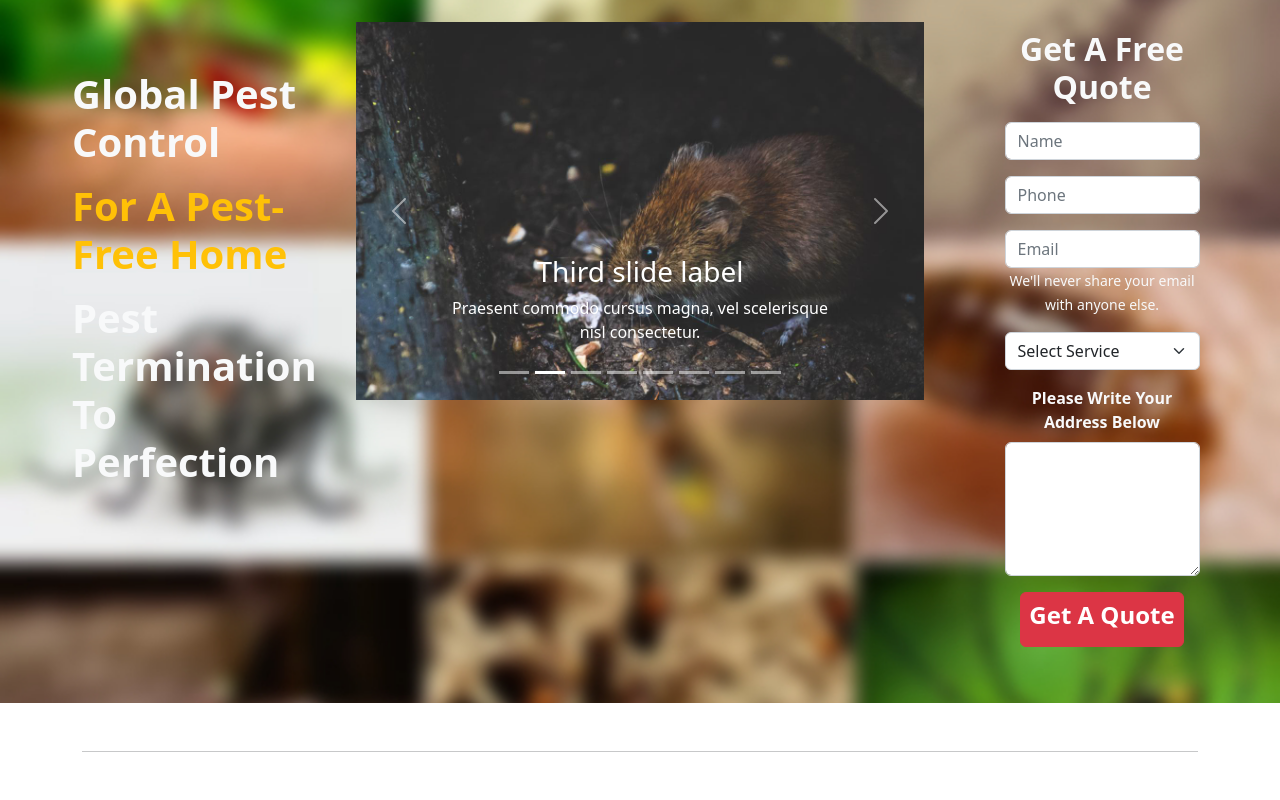
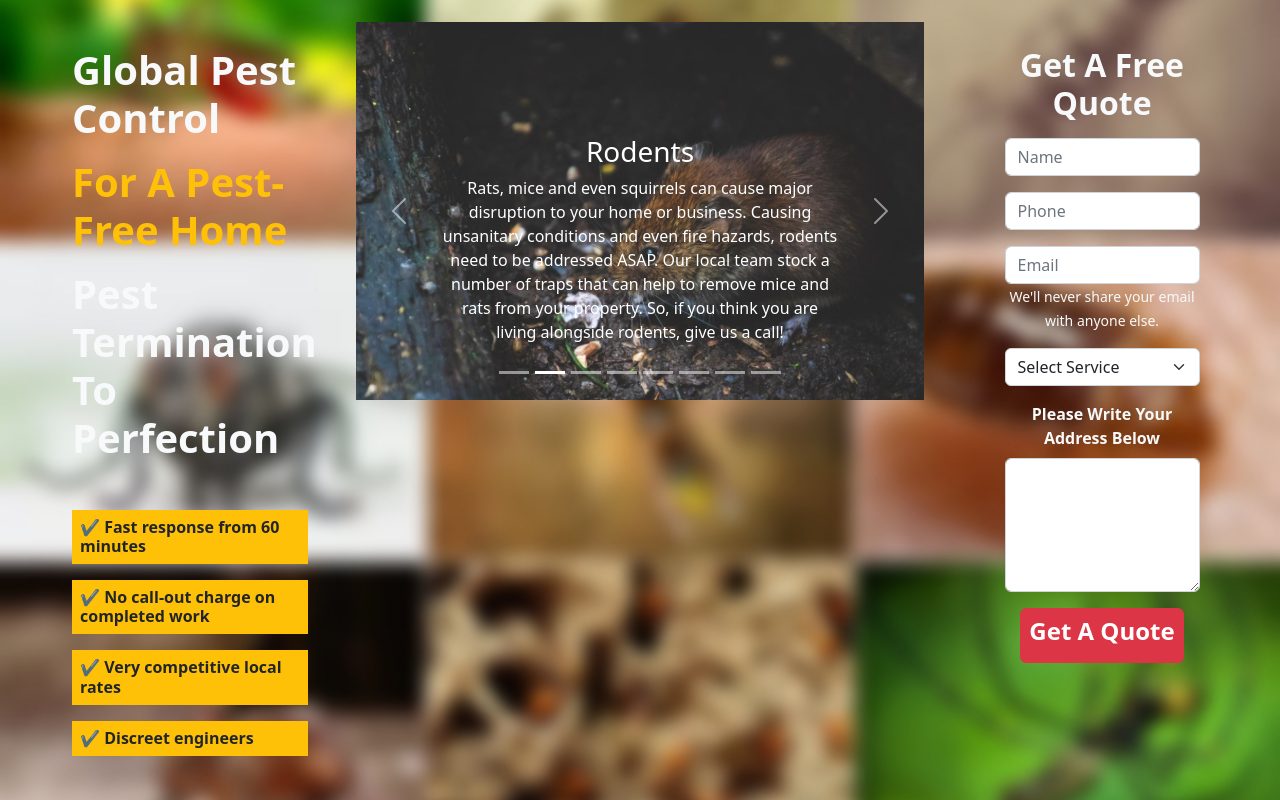
Before and after one commit to samimeadad/pest-control, a React (Create React App) app: page / in a window 1280 px wide. Shown: the part 500-1300 px from the top of the page. Built offline with nearby package versions, Linux system fonts and the light colour scheme.

Commit message:
home image slider updated

```diff
--- a/src/Components/Header/Header.js
+++ b/src/Components/Header/Header.js
@@ -9,10 +9,10 @@ import { Button, Container } from 'react-bootstrap';
 
 const Header = () => {
     return (
-        <header className='header overflow-hidden text-center'>
-            <div className='overflow-hidden text-center bg-light'>
-                <Container className='overflow-hidden text-center'>
-                    <Navbar collapseOnSelect expand="lg" bg="light" variant="light" className='text-center'>
+        <header className='header overflow-hidden text-center w-100'>
+            <div className='overflow-hidden text-center bg-light w-100'>
+                <Container className='overflow-hidden text-center w-100'>
+                    <Navbar collapseOnSelect expand="lg" bg="light" variant="light" className='text-center w-100'>
                         <Navbar.Toggle aria-controls="responsive-navbar-nav" className='ms-3' />
                         <Navbar.Collapse id="responsive-navbar-nav">
                             <Navbar.Brand className='d-flex align-items-center text-center'>
--- a/src/Components/Home/Home.js
+++ b/src/Components/Home/Home.js
@@ -5,7 +5,7 @@ import ImageSlider from './ImageSlider';
 
 const Home = () => {
     return (
-        <div>
+        <div className='w-100 overflow-hidden'>
             <ImageSlider />
             <HomeService />
             <ScrollToTop smooth />
--- a/src/Components/Home/ImageSlider.js
+++ b/src/Components/Home/ImageSlider.js
@@ -41,10 +41,16 @@ const ImageSlider = () => {
         <div className='w-100 overflow-hidden p-5' style={ { backgroundImage: `url(${ background })`, backgroundSize: "cover", overflow: 'hidden' } }>
             <Row className='overflow-hidden g-5'>
                 <Col xs={ 12 } sm={ 12 } md={ 3 } lg={ 3 }>
-                    <div className='text-center ms-4 mt-5'>
+                    <div className='text-center ms-4 mt-4'>
                         <h1 className='text-start text-light fw-bold fs-1 my-3'>Global Pest Control</h1>
                         <h1 className='text-start text-warning fw-bold fs-1 my-3'>For A Pest-Free Home</h1>
                         <h1 className='text-start text-light fw-bold fs-1 my-3'>Pest Termination To Perfection</h1>
+                    </div>
+                    <div className='text-center ms-4 mt-5'>
+                        <h6 className='text-start text-dark fw-bold my-3 p-2 bg-warning'>&#10004; Fast response from 60 minutes</h6>
+                        <h6 className='text-start text-dark fw-bold my-3 p-2 bg-warning'>&#10004; No call-out charge on completed work</h6>
+                        <h6 className='text-start text-dark fw-bold my-3 p-2 bg-warning'>&#10004; Very competitive local rates</h6>
+                        <h6 className='text-start text-dark fw-bold my-3 p-2 bg-warning'>&#10004; Discreet engineers</h6>
                     </div>
                 </Col>
                 <Col xs={ 12 } sm={ 12 } md={ 6 } lg={ 6 }>
@@ -56,8 +62,8 @@ const ImageSlider = () => {
                                 alt="Second slide"
                             />
                             <Carousel.Caption>
-                                <h3>Second slide label</h3>
-                                <p>Lorem ipsum dolor sit amet, consectetur adipiscing elit.</p>
+                                <h3>Flies</h3>
+                                <p>When an infestation of flies breaks out at your home, it is never a pleasant experience. From bites, to destroying your food and more, they need to be dealt with fast. ERG are on hand 7 days a week with a local pest controller on hand to apply the lasting treatment to your property!</p>
                             </Carousel.Caption>
                         </Carousel.Item>
                         <Carousel.Item>
@@ -67,9 +73,9 @@ const ImageSlider = () => {
                                 alt="Third slide"
                             />
                             <Carousel.Caption>
-                                <h3>Third slide label</h3>
+                                <h3>Rodents</h3>
                                 <p>
-                                    Praesent commodo cursus magna, vel scelerisque nisl consectetur.
+                                    Rats, mice and even squirrels can cause major disruption to your home or business. Causing unsanitary conditions and even fire hazards, rodents need to be addressed ASAP. Our local team stock a number of traps that can help to remove mice and rats from your property. So, if you think you are living alongside rodents, give us a call!
                                 </p>
                             </Carousel.Caption>
                         </Carousel.Item>
@@ -79,10 +85,10 @@ const ImageSlider = () => {
                                 src={ banner2 }
                                 alt="Fourth slide"
                             />
-                            <Carousel.Caption>
-                                <h3>Fourth slide label</h3>
+                            <Carousel.Caption className='text-dark'>
+                                <h3>Cockroaches</h3>
                                 <p>
-                                    Praesent commodo cursus magna, vel scelerisque nisl consectetur.
+                                    From eating your food to spreading disease, cockroaches are strongly linked to unsanitary connotations. This is not something you can just let slide on your property. Our pest control team can clear up the cockroach infestation efficiently, with no mess and no more hassle. Get your free quote from us today!
                                 </p>
                             </Carousel.Caption>
                         </Carousel.Item>
@@ -92,10 +98,10 @@ const ImageSlider = () => {
                                 src={ banner5 }
                                 alt="Fifth slide"
                             />
-                            <Carousel.Caption>
-                                <h3>Fifth slide label</h3>
+                            <Carousel.Caption className='text-dark'>
+                                <h3>Mosquitoes</h3>
                                 <p>
-                                    Praesent commodo cursus magna, vel scelerisque nisl consectetur.
+                                    Our targeted mosquito pest control service combines the most advanced technology and methods available to help take back your home.
                                 </p>
                             </Carousel.Caption>
                         </Carousel.Item>
@@ -106,9 +112,9 @@ const ImageSlider = () => {
                                 alt="Sixth slide"
                             />
                             <Carousel.Caption>
-                                <h3>Sixth slide label</h3>
+                                <h3>Wasps & Bees Nests</h3>
                                 <p>
-                                    Praesent commodo cursus magna, vel scelerisque nisl consectetur.
+                                    Wasps nests and bee hives cause a constant issue for homeowners during the long summer months. Our local team are adept at providing quick and effective treatment that eliminates these nests in a matter of hours. Our wasp removal and bee treatment ensures you are free from the risk of stings and able to enjoy your garden in peace once again!
                                 </p>
                             </Carousel.Caption>
                         </Carousel.Item>
@@ -119,9 +125,9 @@ const ImageSlider = () => {
                                 alt="Seventh slide"
                             />
                             <Carousel.Caption>
-                                <h3>Seventh slide label</h3>
+                                <h3>Fleas</h3>
                                 <p>
-                                    Praesent commodo cursus magna, vel scelerisque nisl consectetur.
+                                    Once a flea infestation appears on your property, it can be a nightmare to deal with. Your high street flea bombs and other treatments are rarely effective. The only true way to deal with a flea infestation is to call in the professionals. We eliminate the fleas themselves, and their eggs, putting a stop to your flea problem for good!
                                 </p>
                             </Carousel.Caption>
                         </Carousel.Item>
@@ -132,9 +138,9 @@ const ImageSlider = () => {
                                 alt="Eighth slide"
                             />
                             <Carousel.Caption>
-                                <h3>Eighth slide label</h3>
+                                <h3>Why Global Pest Control</h3>
                                 <p>
-                                    Praesent commodo cursus magna, vel scelerisque nisl consectetur.
+                                    Global Pest Control is part of the renowned services provider brand, which means that we apply the same customer-service practices, high-quality standards and company’s principles of our service delivery process. Through innovative technology, modern online solutions and an all-round satisfaction approach, we make sure that customers and pest technicians alike have a fantastic service experience as an end result.
                                 </p>
                             </Carousel.Caption>
                         </Carousel.Item>
@@ -145,16 +151,16 @@ const ImageSlider = () => {
                                 alt="Ninth slide"
                             />
                             <Carousel.Caption>
-                                <h3>Ninth slide label</h3>
+                                <h3>Our Soldiers</h3>
                                 <p>
-                                    Praesent commodo cursus magna, vel scelerisque nisl consectetur.
+                                    We work with experts, who operate under the Global Pest Control brand through our franchise business model. They have a solid background in the pest control field and are fully certified and insured, in order to provide a high-quality service. The exterminators are trained and equipped to inspect, treat and proof residential properties and commercial buildings against various types of pests. The teams are on call even when you need a discreet assistance urgently and without delay.
                                 </p>
                             </Carousel.Caption>
                         </Carousel.Item>
                     </Carousel>
                 </Col>
                 <Col xs={ 12 } sm={ 12 } md={ 3 } lg={ 3 }>
-                    <div className='text-center my-2 overflow-hidden'>
+                    <div className='text-center my-4 overflow-hidden'>
                         <h2 className='fw-bold text-light mb-3'>Get A Free Quote</h2>
                         {
                             success ? <h6 className="text-light">{ successMessage }</h6> : <h6 className="text-danger">{ error }</h6>
```
